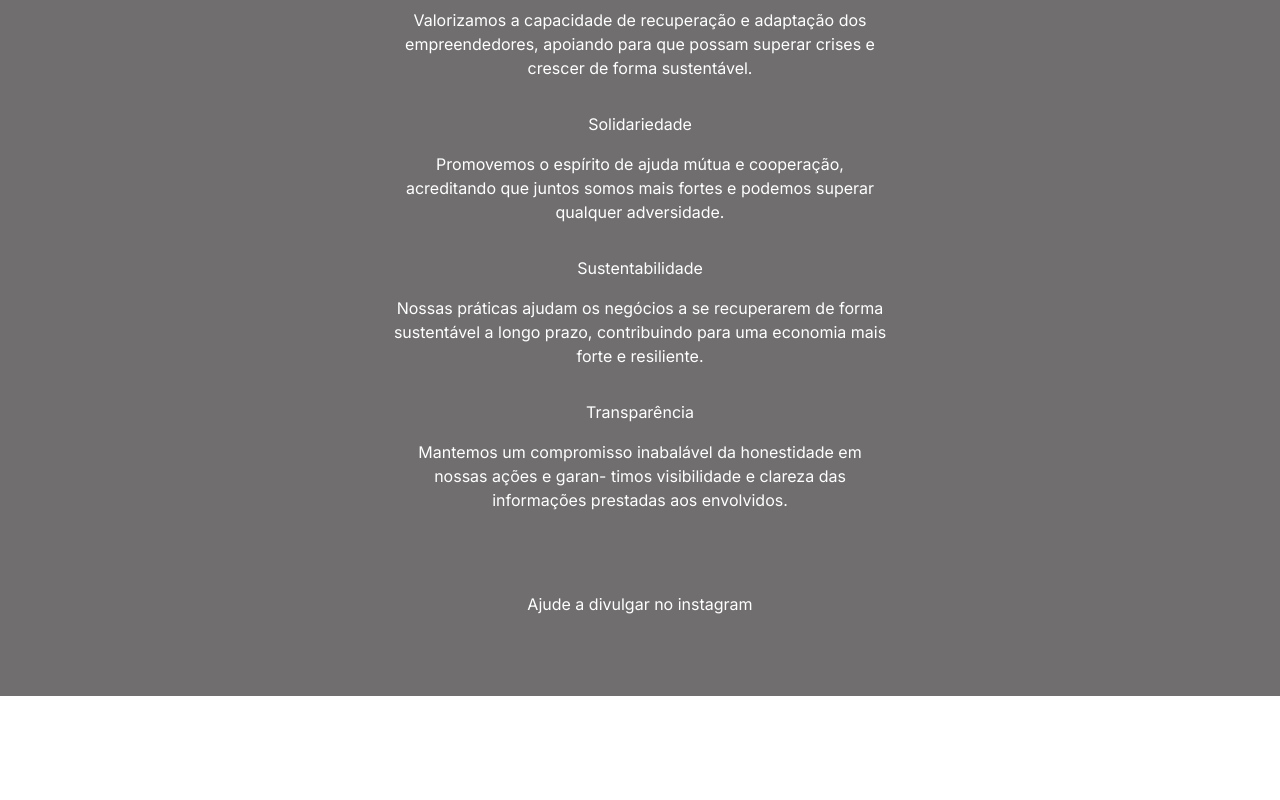
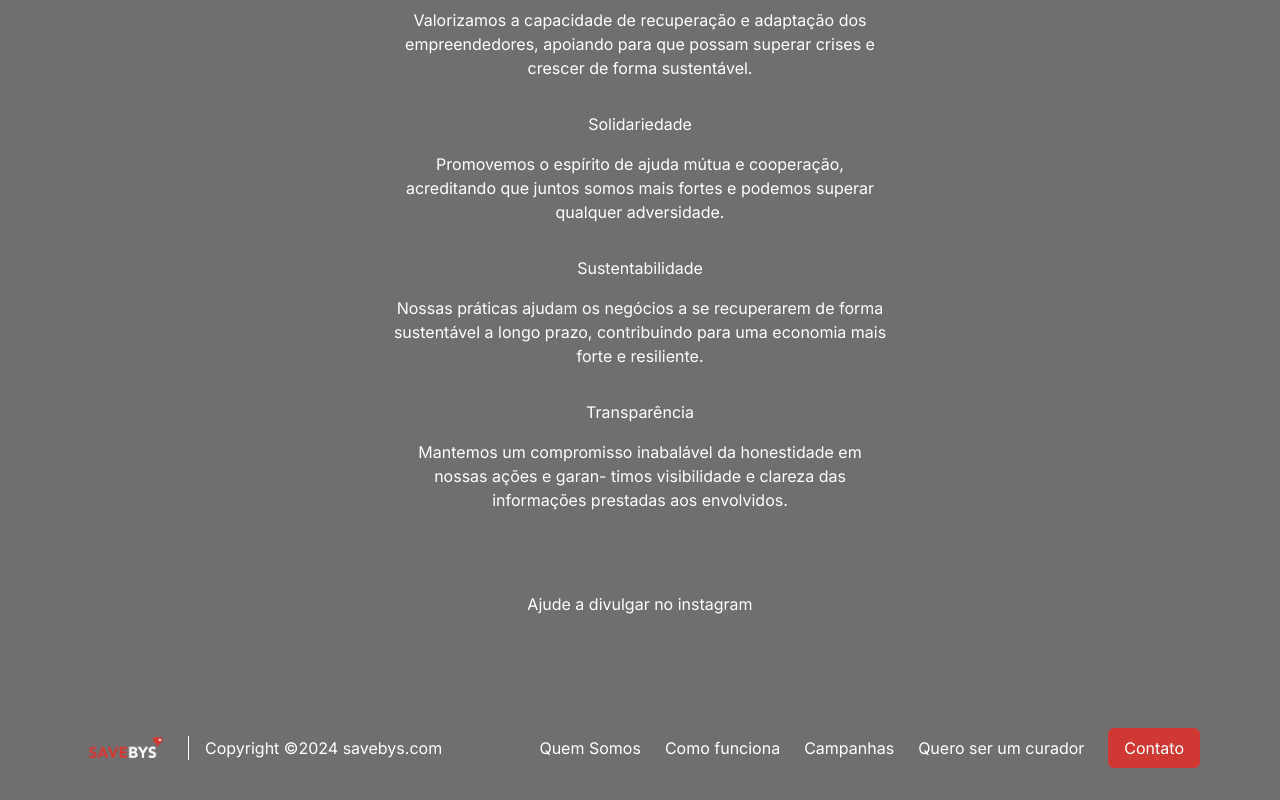
Before and after one commit to ycarlosedu/savebys, a Next.js app: page / in a window 1280 px wide. Shown: the part 2866-3666 px from the top of the page. Before the commit the page ends 3562 px from the top, so only its background shows below. Built offline with nearby package versions, Linux system fonts and the light colour scheme.

Commit message:
feat: add footer

```diff
--- a/src/app/page.tsx
+++ b/src/app/page.tsx
@@ -1,4 +1,5 @@
 import Campaigns from "@/components/Campaigns";
+import Footer from "@/components/Footer";
 import Header from "@/components/Header";
 import MissionVisionValues from "@/components/MissionVisionValues";
 import PresentationVideo from "@/components/PresentationVideo";
@@ -22,6 +23,8 @@ export default function Home() {
       <WhoWeAre />
       <MissionVisionValues />
       <p className="mb-20">Ajude a divulgar no instagram</p>
+
+      <Footer />
     </main>
   );
 }
--- /dev/null
+++ b/src/components/Footer/index.tsx
@@ -0,0 +1,31 @@
+import Image from "next/image";
+import Link from "next/link";
+
+export default function Footer() {
+  return (
+    <footer className="flex w-full flex-col items-center justify-center gap-6 px-4 py-6 text-white lg:flex-row-reverse md:justify-between md:px-20 md:py-8">
+      <nav className="flex items-center gap-6 text-center flex-wrap justify-center">
+        <Link href="#quem-somos">Quem Somos</Link>
+        <Link href="#como-funciona">Como funciona</Link>
+        <Link href="#campanhas">Campanhas</Link>
+        <Link href="#quero-ser-curador">Quero ser um curador</Link>
+        <Link href="#contato" className="bg-primary rounded-md py-2 px-4">
+          Contato
+        </Link>
+      </nav>
+
+      <div className="flex items-center justify-center gap-4">
+        <Image
+          src="/images/logo-savebys-cropped.png"
+          width={92}
+          height={92}
+          alt="Logo da marca SaveBys"
+        />
+        <hr className="h-[24px] w-[1px] bg-white" />
+        <p className="w-fit break-normal">
+          Copyright ©{new Date().getFullYear()} savebys.com
+        </p>
+      </div>
+    </footer>
+  );
+}
```
